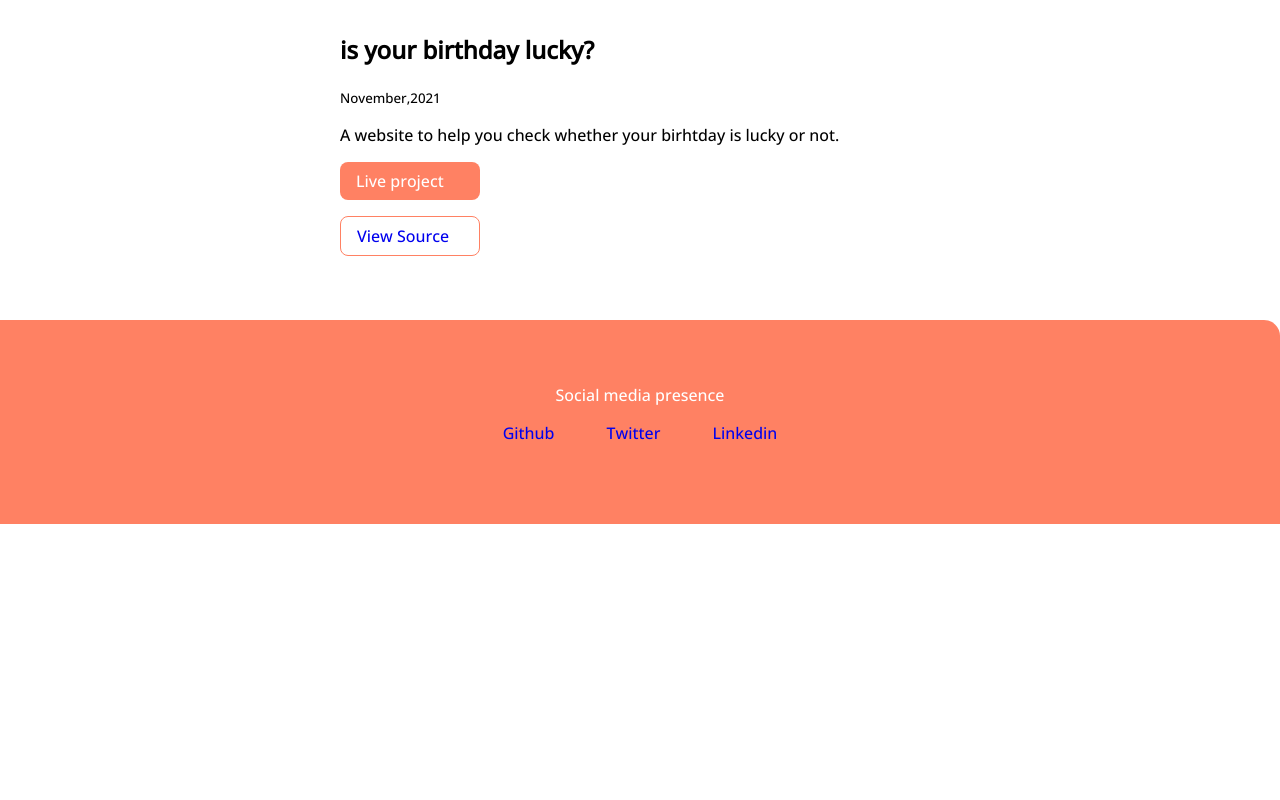
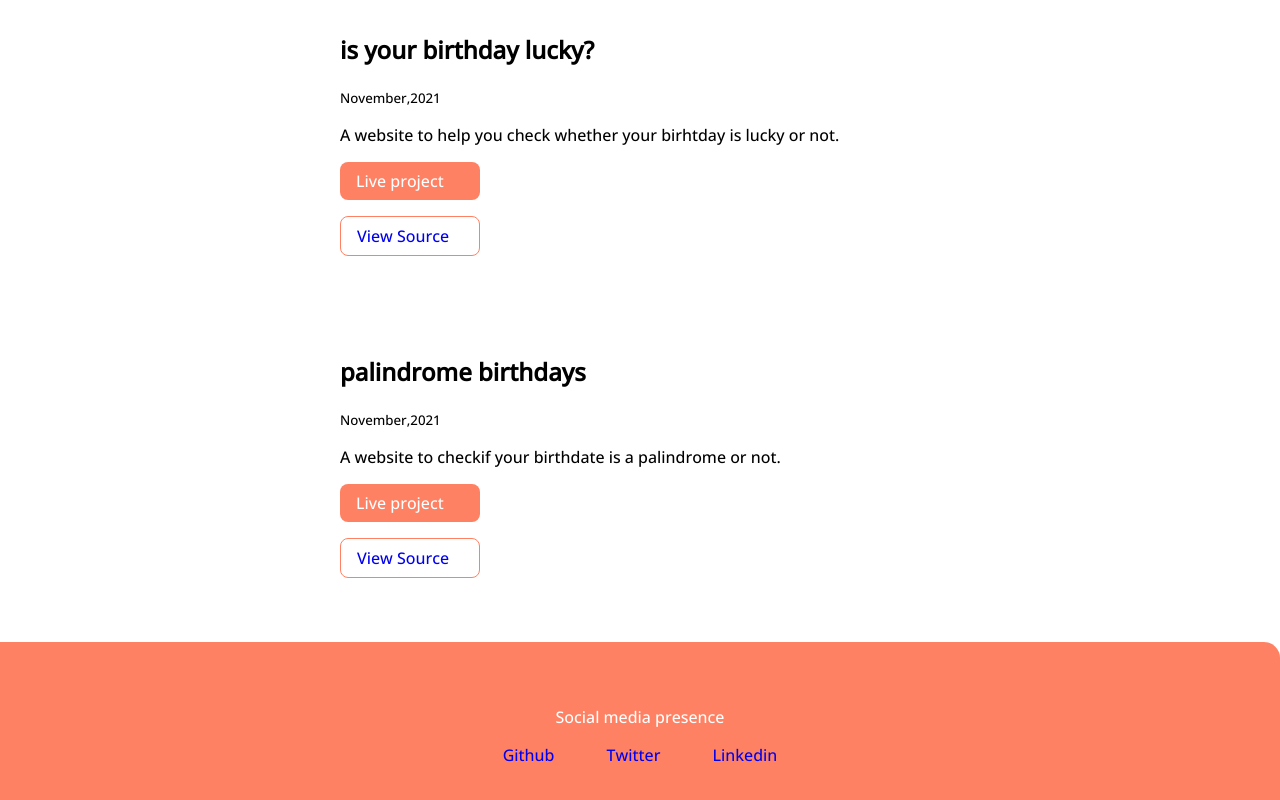
Before and after one commit to anupam39/neog-camp-lesson-3-live, a plain HTML site: page projects.html in a window 1280 px wide. Shown: the part 2388-3188 px from the top of the page. Before the commit the page ends 2912 px from the top, so only its background shows below. Drawn offline with nearby package versions, Linux system fonts and the light colour scheme.

Commit message:
palindrome birthdays has been added.

```diff
--- a/projects.html
+++ b/projects.html
@@ -86,6 +86,15 @@
                 <a class="link link-secondary" href="https://github.com/anupam39/lucky-birthday-app">View Source</a>
             </article>
         </li>
+        <li>
+            <article class="showcase-list container container-center">
+                <h1>palindrome birthdays</h1>
+                <small>November,2021</small>
+                <p>A website to checkif your birthdate is a palindrome or not.</p>
+                <a class="link link-primary" href="https://palindromebirthdays39.netlify.app">Live project</a>
+                <a class="link link-secondary" href="https://github.com/anupam39/palindrome-birthdays-mark13">View Source</a>
+            </article>
+        </li>
     </ul>
     </ul>
 
```
